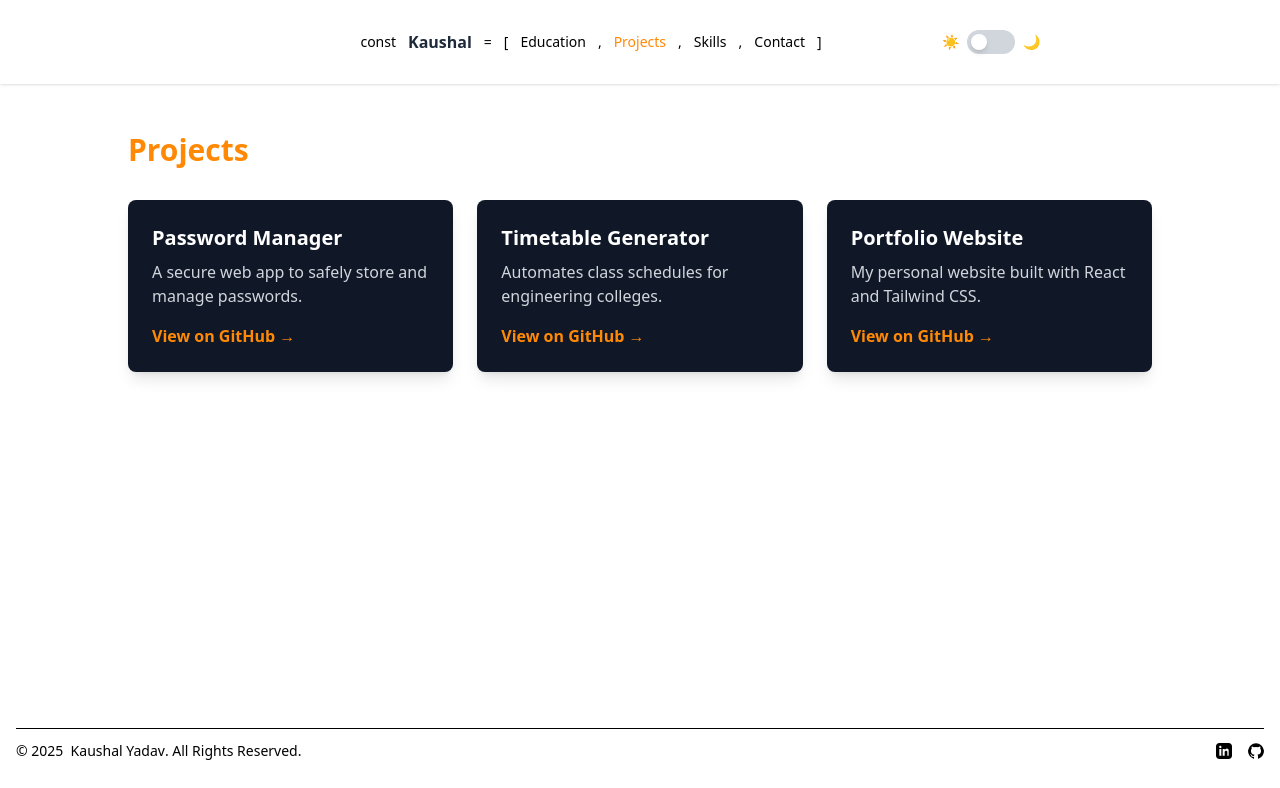
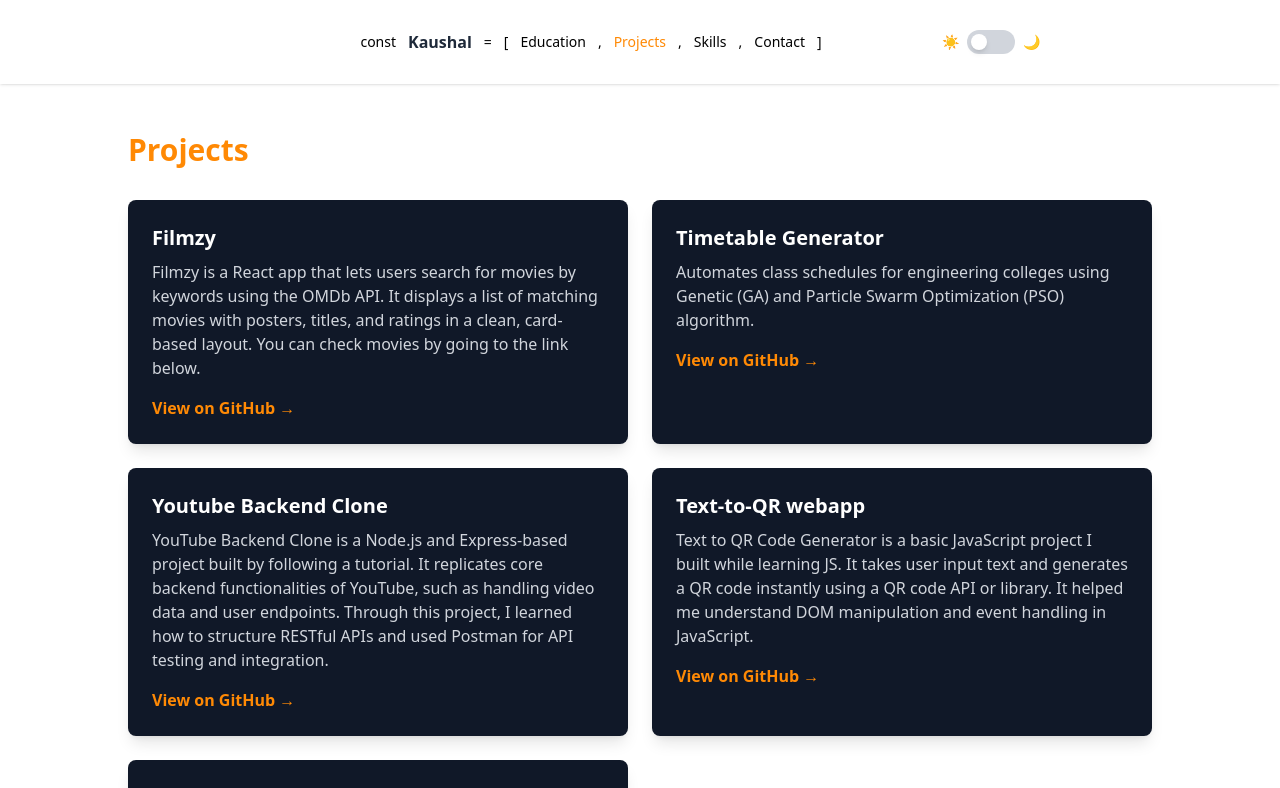
Before and after one commit to penguin-404/vite-portfolio, a React (Vite) app: page /projects in a window 1280 px wide. Shown: the top 788 px of the page. Built offline with nearby package versions, Linux system fonts and the light colour scheme.

Commit message:
Updated Projects link to github

```diff
--- a/src/components/Projects.jsx
+++ b/src/components/Projects.jsx
@@ -4,30 +4,42 @@ export default function Projects() {
   const projects = [
     {
       id: 1,
-      title: 'Password Manager',
-      description: 'A secure web app to safely store and manage passwords.',
-      github: 'https://github.com/yourusername/password-manager',
+      title: 'Filmzy',
+      description: 'Filmzy is a React app that lets users search for movies by keywords using the OMDb API. It displays a list of matching movies with posters, titles, and ratings in a clean, card-based layout. You can check movies by going to the link below.',
+      github: 'https://filmzy.netlify.app/',
     },
     {
       id: 2,
       title: 'Timetable Generator',
-      description: 'Automates class schedules for engineering colleges.',
-      github: 'https://github.com/yourusername/timetable-generator',
+      description: 'Automates class schedules for engineering colleges using Genetic (GA) and Particle Swarm Optimization (PSO) algorithm.',
+      github: 'https://github.com/penguin-404/ATG_pso',
     },
     {
       id: 3,
-      title: 'Portfolio Website',
-      description: 'My personal website built with React and Tailwind CSS.',
-      github: 'https://github.com/yourusername/portfolio-website',
+      title: 'Youtube Backend Clone',
+      description: 'YouTube Backend Clone is a Node.js and Express-based project built by following a tutorial. It replicates core backend functionalities of YouTube, such as handling video data and user endpoints. Through this project, I learned how to structure RESTful APIs and used Postman for API testing and integration.',
+      github: 'https://github.com/penguin-404/youtube_backend_clone',
+    },
+    {
+      id: 4,
+      title: 'Text-to-QR webapp',
+      description: 'Text to QR Code Generator is a basic JavaScript project I built while learning JS. It takes user input text and generates a QR code instantly using a QR code API or library. It helped me understand DOM manipulation and event handling in JavaScript.',
+      github: 'https://github.com/penguin-404/text-to-qr',
+    },
+    {
+      id: 5,
+      title: 'Weather App',
+      description: 'Simple Weather App is a JavaScript project I built while learning JS. It fetches real-time weather data using the OpenWeatherMap API based on the users input. I also learned how to turn it into a browser extension, gaining hands-on experience with API integration, DOM manipulation, and extension deployment.',
+      github: 'https://github.com/penguin-404/weather-app/',
     },
   ];
 
   return (
-    <div className="h-[75vh] bg-white text-black  dark:bg-gray-800 dark:text-white px-6 py-12">
+    <div className="min-h-screen bg-white text-black  dark:bg-gray-800 dark:text-white px-6 py-12">
       <div className="max-w-5xl mx-auto">
-        <h1 className="text-3xl font-bold mb-8 text-orange-400">Projects</h1>
+        <h1 className="text-3xl mb-8 font-bold text-orange-400">Projects</h1>
 
-        <div className="grid gap-6 sm:grid-cols-1 md:grid-cols-2 lg:grid-cols-3">
+        <div className="grid gap-6 md:grid-cols-1 lg:grid-cols-2">
           {projects.map(({ id, title, description, github }) => (
             <a
               key={id}
```
